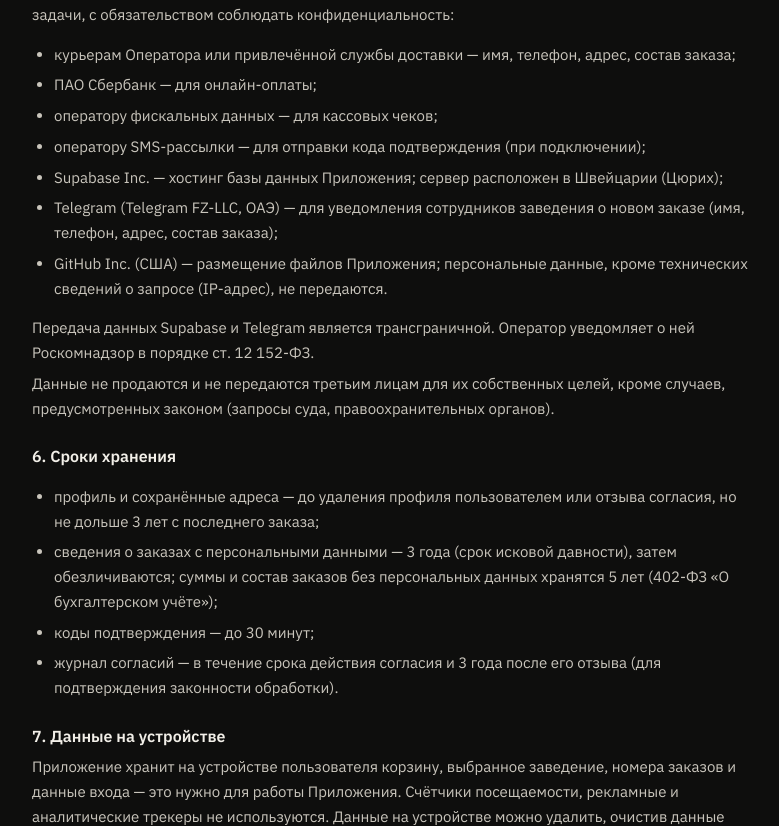
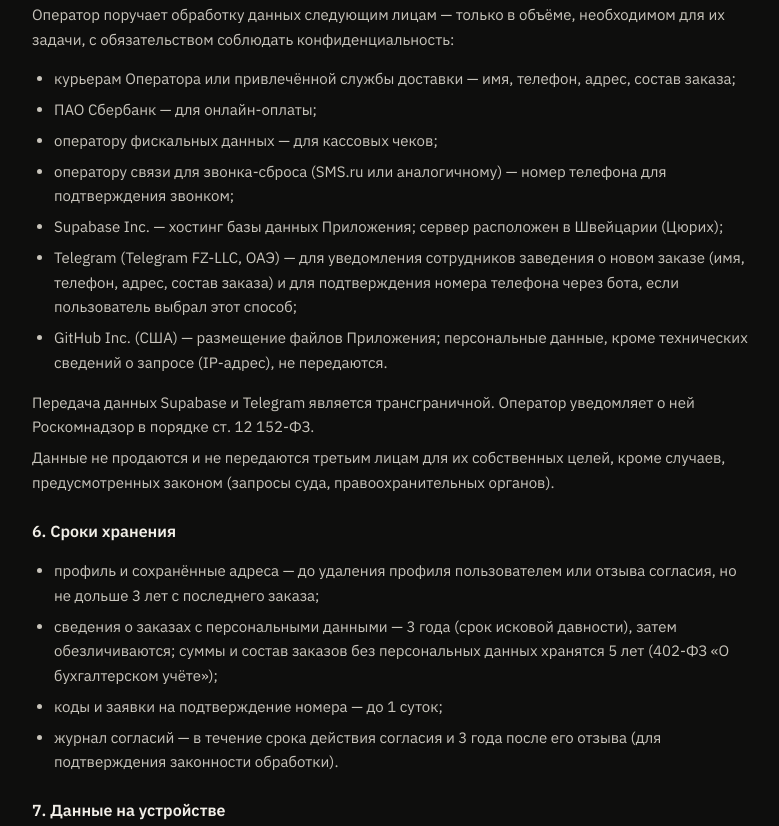
Before and after one commit to plintus171993-lang/patriki-app, a website: page www/legal/index.html in a window 1280 px wide. Shown: the part 5914-6740 px from the top of the page, without its empty margins (248-1027 px from the left). Drawn offline with nearby package versions, Linux system fonts and the light colour scheme.

Commit message:
Add files via upload

```diff
--- a/www/legal/index.html
+++ b/www/legal/index.html
@@ -135,7 +135,7 @@
   <table>
     <tr><td>Приём, приготовление и доставка заказа, связь по заказу</td><td>имя, номер телефона, адрес доставки, состав и сумма заказа, комментарий к заказу</td></tr>
     <tr><td>Профиль: сохранённые адреса и история заказов, вход на другом устройстве</td><td>имя, номер телефона, адреса, история заказов, технический идентификатор профиля</td></tr>
-    <tr><td>Подтверждение номера телефона</td><td>номер телефона, одноразовый код</td></tr>
+    <tr><td>Подтверждение номера телефона (через Telegram или звонком)</td><td>номер телефона; при подтверждении через Telegram — также идентификатор чата с ботом</td></tr>
     <tr><td>Онлайн-оплата</td><td>номер заказа, сумма, статус оплаты (данные карты обрабатывает банк, Оператор их не получает)</td></tr>
     <tr><td>Программа лояльности, поздравление с днём рождения</td><td>номер телефона, дата рождения (по желанию), история заказов</td></tr>
     <tr><td>Рекламные рассылки — только с отдельного <a href="#ads">согласия</a></td><td>имя, номер телефона</td></tr>
@@ -152,9 +152,9 @@
     <li>курьерам Оператора или привлечённой службы доставки — имя, телефон, адрес, состав заказа;</li>
     <li>ПАО Сбербанк — для онлайн-оплаты;</li>
     <li>оператору фискальных данных — для кассовых чеков;</li>
-    <li>оператору SMS-рассылки — для отправки кода подтверждения (при подключении);</li>
+    <li>оператору связи для звонка-сброса (SMS.ru или аналогичному) — номер телефона для подтверждения звонком;</li>
     <li>Supabase Inc. — хостинг базы данных Приложения; сервер расположен в Швейцарии (Цюрих);</li>
-    <li>Telegram (Telegram FZ-LLC, ОАЭ) — для уведомления сотрудников заведения о новом заказе (имя, телефон, адрес, состав заказа);</li>
+    <li>Telegram (Telegram FZ-LLC, ОАЭ) — для уведомления сотрудников заведения о новом заказе (имя, телефон, адрес, состав заказа) и для подтверждения номера телефона через бота, если пользователь выбрал этот способ;</li>
     <li>GitHub Inc. (США) — размещение файлов Приложения; персональные данные, кроме технических сведений о запросе (IP-адрес), не передаются.</li>
   </ul>
   <p>Передача данных Supabase и Telegram является трансграничной. Оператор уведомляет о ней Роскомнадзор в порядке ст. 12 152-ФЗ. <span data-l="DATA_LOCATION"></span></p>
@@ -163,7 +163,7 @@
   <ul>
     <li>профиль и сохранённые адреса — до удаления профиля пользователем или отзыва согласия, но не дольше 3 лет с последнего заказа;</li>
     <li>сведения о заказах с персональными данными — 3 года (срок исковой давности), затем обезличиваются; суммы и состав заказов без персональных данных хранятся 5 лет (402-ФЗ «О бухгалтерском учёте»);</li>
-    <li>коды подтверждения — до 30 минут;</li>
+    <li>коды и заявки на подтверждение номера — до 1 суток;</li>
     <li>журнал согласий — в течение срока действия согласия и 3 года после его отзыва (для подтверждения законности обработки).</li>
   </ul>
   <h3>7. Данные на устройстве</h3>
@@ -192,7 +192,7 @@
     <li><b>Данные:</b> имя, номер телефона, адреса доставки, дата рождения (если я её укажу), сведения о моих заказах, технический идентификатор профиля.</li>
     <li><b>Цели:</b> приём, приготовление и доставка заказов, связь со мной по заказу; ведение профиля (сохранённые адреса, история заказов, вход на другом устройстве); подтверждение номера телефона; программа лояльности; исполнение требований закона.</li>
     <li><b>Действия:</b> сбор, запись, систематизация, накопление, хранение, уточнение, извлечение, использование, передача (предоставление, доступ), обезличивание, блокирование, удаление, уничтожение — с использованием средств автоматизации и без них.</li>
-    <li><b>Передача:</b> я согласен(на) на поручение обработки и передачу данных лицам, перечисленным в разделе 5 <a href="#privacy">Политики</a>, включая трансграничную передачу в Швейцарию (хостинг базы данных Supabase) и в ОАЭ (уведомление сотрудников через Telegram).</li>
+    <li><b>Передача:</b> я согласен(на) на поручение обработки и передачу данных лицам, перечисленным в разделе 5 <a href="#privacy">Политики</a>, включая трансграничную передачу в Швейцарию (хостинг базы данных Supabase) и в ОАЭ (Telegram: уведомление сотрудников о заказе и, если я выберу этот способ, подтверждение номера через бота).</li>
     <li><b>Срок:</b> согласие действует до достижения целей обработки или до его отзыва, но не дольше 3 лет с моего последнего заказа.</li>
     <li><b>Отзыв:</b> я могу отозвать согласие в любой момент — кнопкой «Удалить профиль и мои данные» в Приложении или письмом на <span data-l="EMAIL"></span>. После отзыва Оператор вправе продолжить обработку без согласия только в случаях, предусмотренных законом (ч. 2 ст. 9 152-ФЗ), например для бухгалтерского учёта.</li>
   </ol>
```
